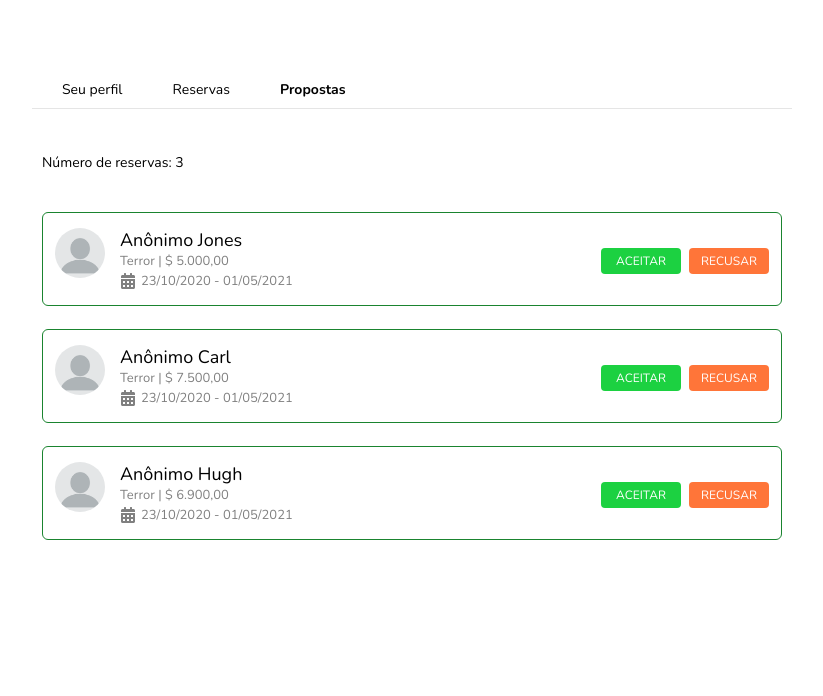
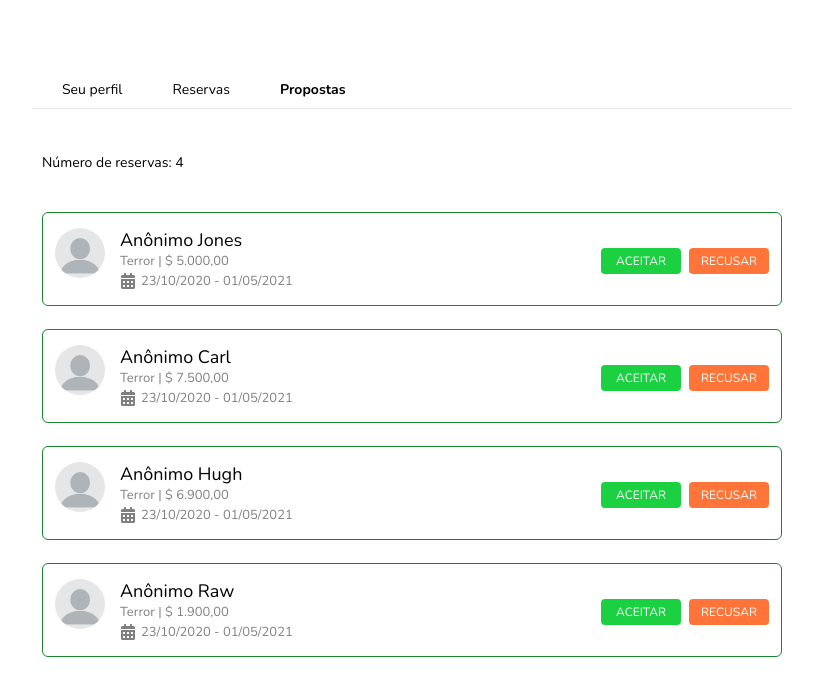
Before and after one commit to cgmbauer/frente_criacoes, a React (Create React App) app: page /offers in a window 1280 px wide. Shown: the top 696 px of the page, without its empty margins (228-1051 px from the left). Built offline with nearby package versions, Linux system fonts and the light colour scheme.

Commit message:
refactor: numero de reservas, dummy

```diff
--- a/src/pages/Offers/index.jsx
+++ b/src/pages/Offers/index.jsx
@@ -17,7 +17,7 @@ const Offers = () => {
       <NavBar />
 
       <div>
-        <h2>Número de reservas: 3</h2>
+        <h2>Número de reservas: 4</h2>
       </div>
 
       <ReservationBox>
@@ -85,6 +85,28 @@ const Offers = () => {
           </section>
         </ReservationInformations>
       </ReservationBox>
+
+      <ReservationBox>
+        <img src={DummyImg} alt="dummy profile logo" />
+
+        <ReservationInformations>
+          <section>
+            <h3>Anônimo Raw</h3>
+
+            <p>Terror | $ 1.900,00</p>
+
+            <div>
+              <FaCalendarAlt />
+              <p>23/10/2020 - 01/05/2021</p>
+            </div>
+          </section>
+
+          <section>
+            <button type="button">ACEITAR</button>
+            <button type="button">RECUSAR</button>
+          </section>
+        </ReservationInformations>
+      </ReservationBox>
     </OffersContainer>
   );
 };
```
